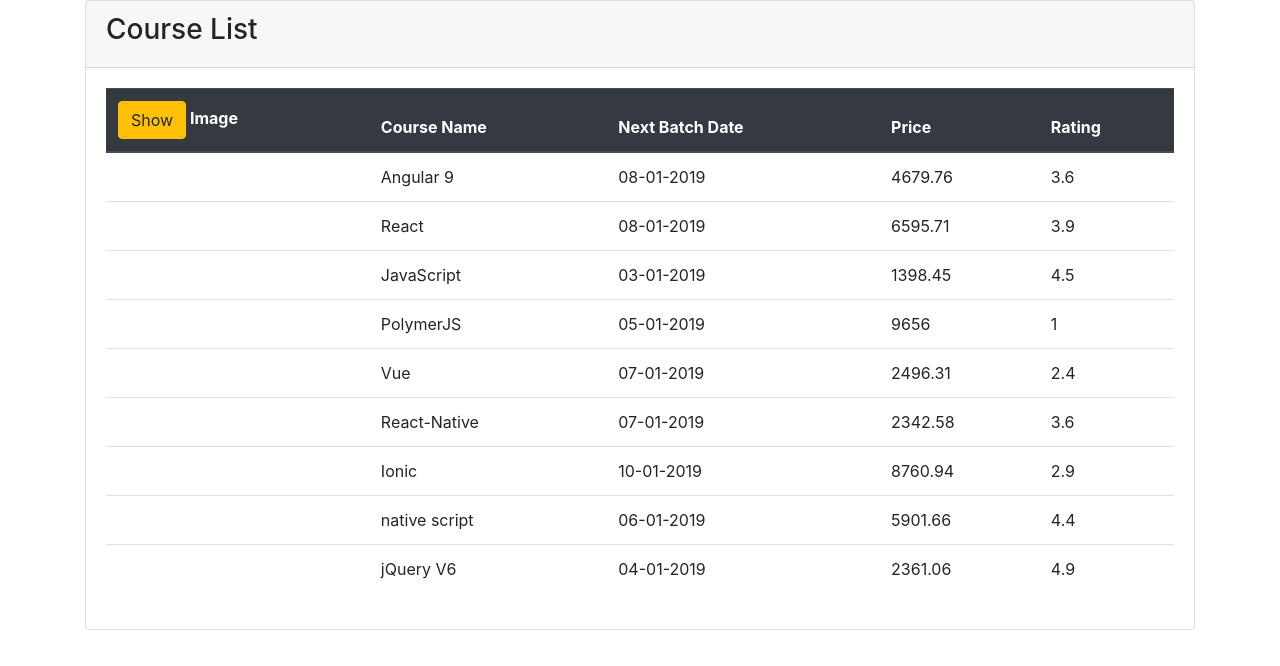
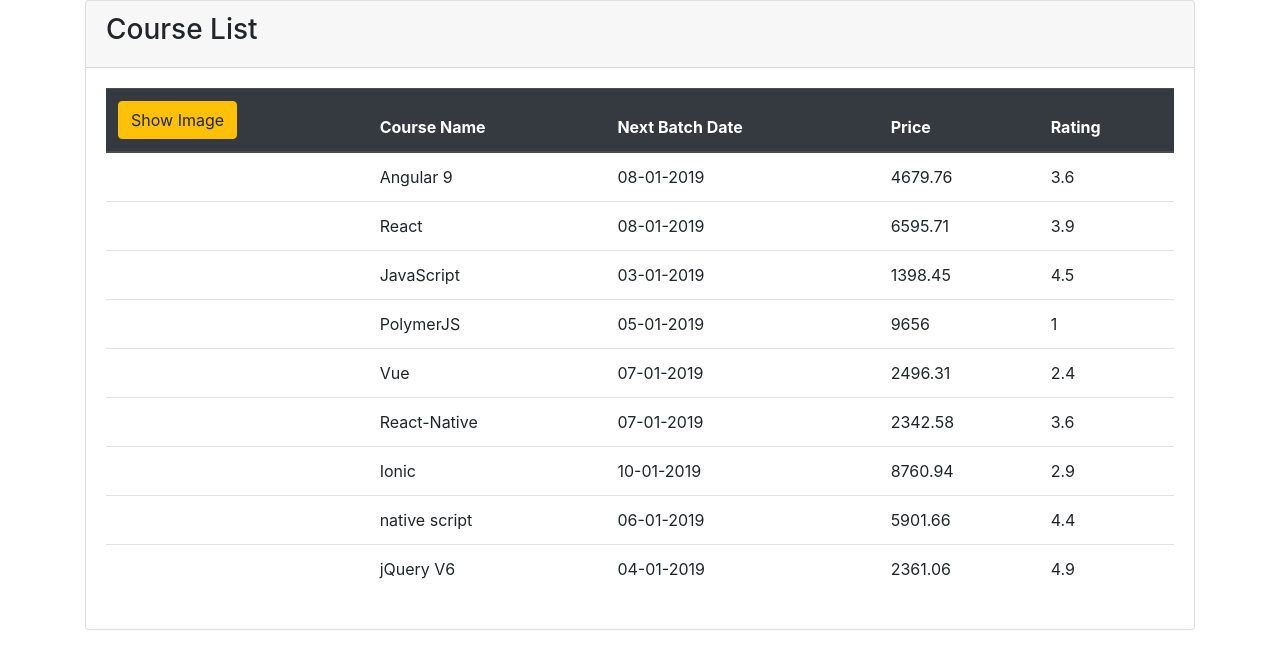
Before and after one commit to Swadreams/August2019-Angular, an Angular app in the folder ACM/: page / in a window 1280 px wide. Shown: the top 666 px of the page. Built offline with nearby package versions, Linux system fonts and the light colour scheme.

Commit message:
Course List Component

```diff
--- a/ACM/src/app/course/course-list/course-list.component.html
+++ b/ACM/src/app/course/course-list/course-list.component.html
@@ -7,8 +7,10 @@
             <thead class="thead-dark">
                 <tr>
                 <th>
-                    <button class="btn btn-warning" (click)="showImage()"> Show</button>
-                    Image
+                    <button class="btn btn-warning"
+                            (click)="showImage()"> {{imageVisible ? 'Hide' : 'Show'}}
+                            Image
+                    </button>
                 </th>
                 <th>Course Name</th>
                 <th>Next Batch Date</th>
@@ -19,7 +21,9 @@
             <tbody>
                 <tr *ngFor="let course of courses">
                     <td>
-                        <img [src]="course.imageUrl" width="60" *ngIf="imageVisible">
+                        <img [src]="course.imageUrl"
+                              width="60"
+                              *ngIf="imageVisible">
                     </td>
                     <td>{{course.courseName}}</td>
                     <td>{{course.nextBatchDate}}</td>
--- a/ACM/src/app/course/course-list/course-list.component.ts
+++ b/ACM/src/app/course/course-list/course-list.component.ts
@@ -117,6 +117,7 @@
 
   showImage() {
     this.imageVisible = !this.imageVisible;
+
   }
 
 }
```
